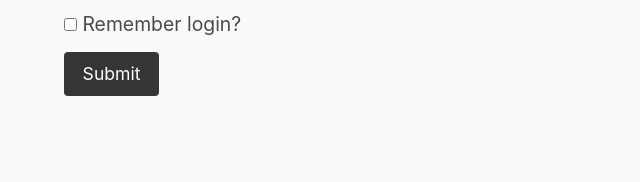
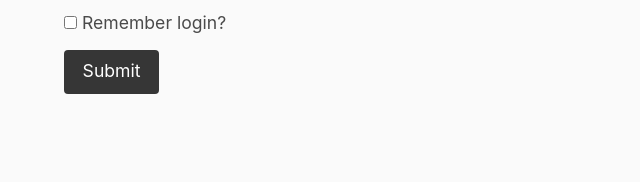
Before and after one commit to jdmar3-comp426/a02-Aubriebarnhart, a website: page index.html in a window 1280 px wide. Shown: the part 4170-4352 px from the top of the page, 0-640 px from the left. Drawn offline with nearby package versions, Linux system fonts and the light colour scheme; a web font is replaced by a local one.

Commit message:
added the final control class for the 100 :)

```diff
--- a/index.html
+++ b/index.html
@@ -170,7 +170,7 @@
                         </div>
                     </div>
                     <div class="field">
-                        <div class="">
+                        <div class="control">
                             <label class="checkbox">
                                 <input type="checkbox" name="remember">
                                 Remember login?
```
